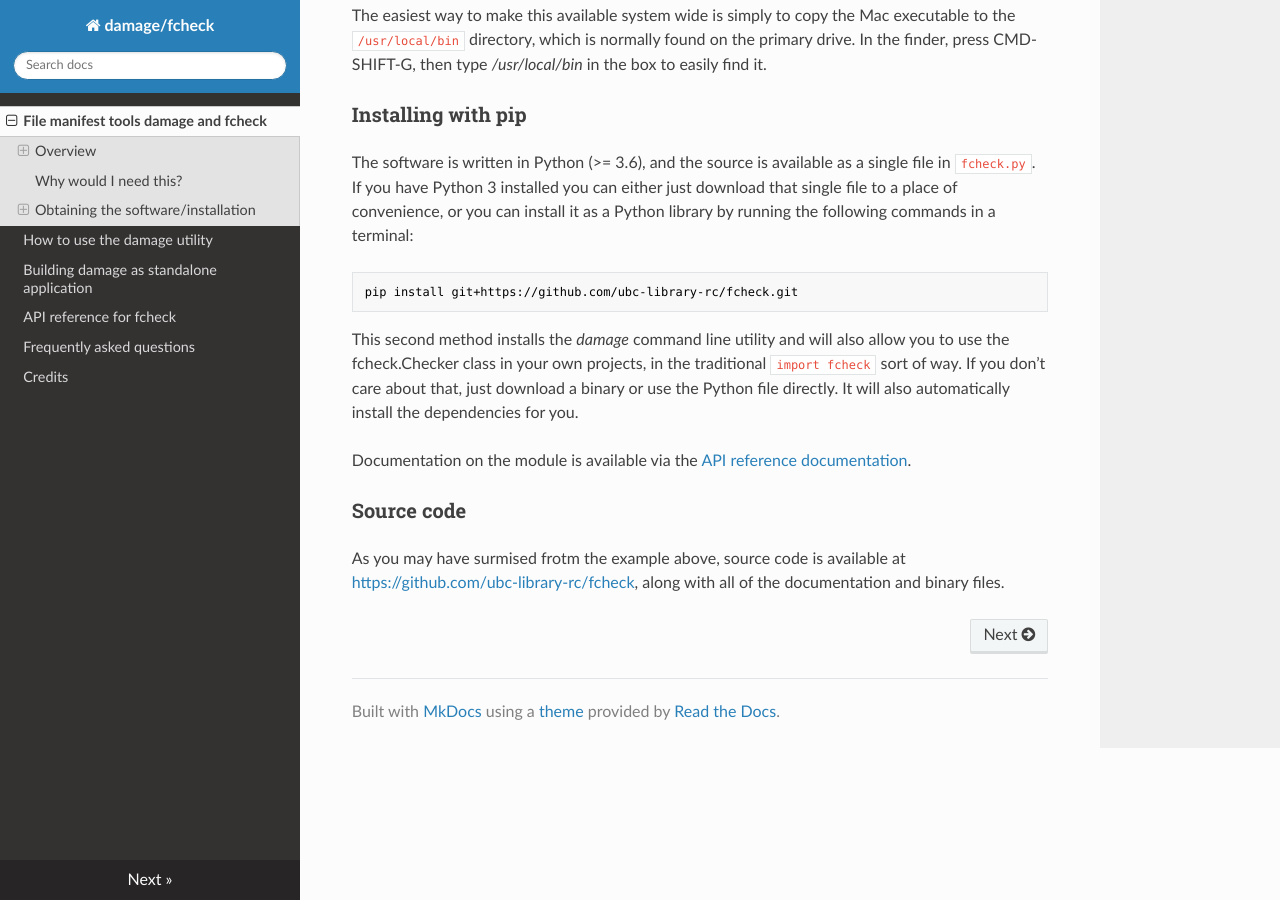
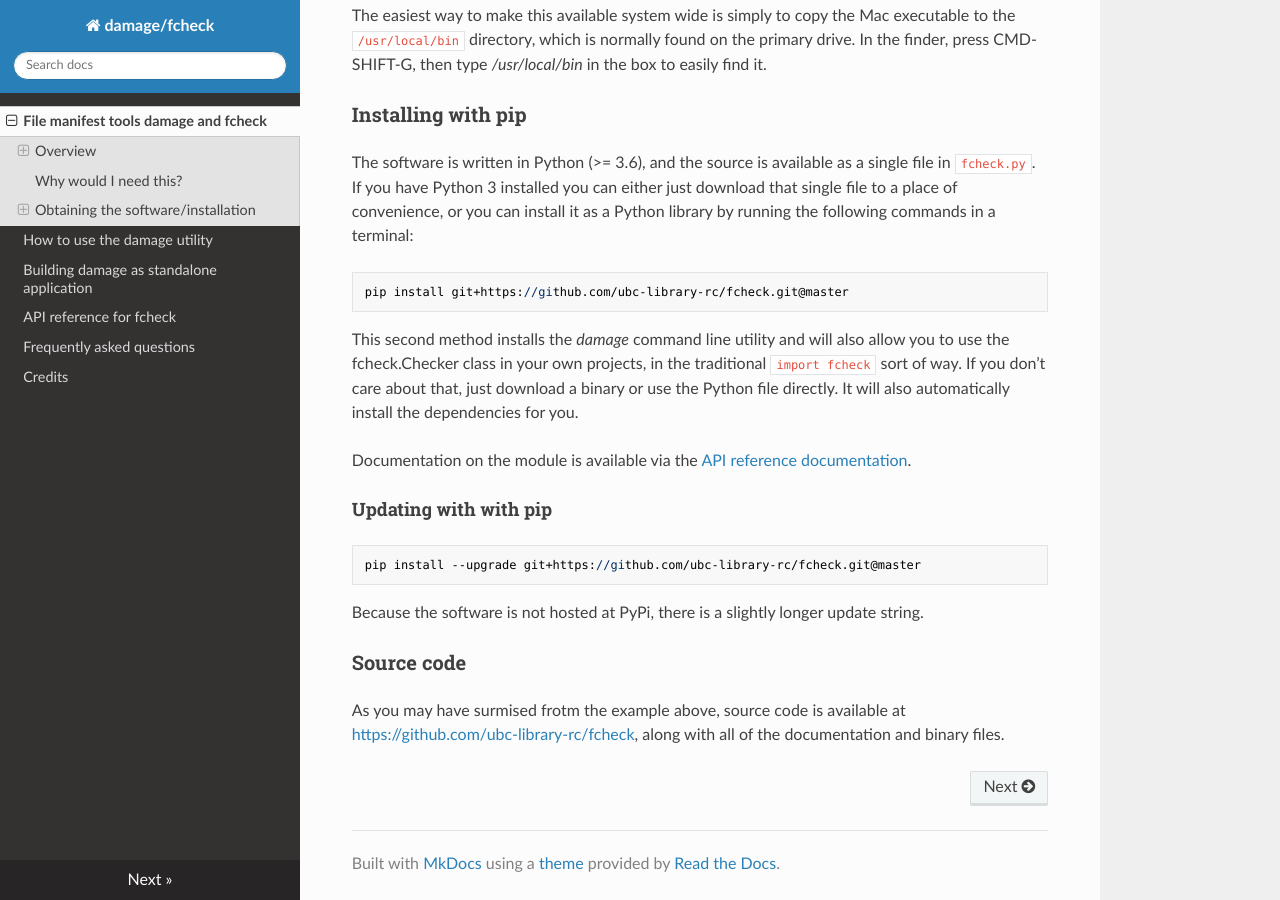
Before and after one commit to ubc-library-rc/damage, an MkDocs documentation site: the page built from docs/index.md, in a window 1280 px wide and 900 px high, scrolled down 2520 px. Built offline with MkDocs 1.6.1, drawn with Linux system fonts in a browser that asks for light colours; nearby versions of some CDN libraries.

Commit message:
Updated installation notes

````diff
--- a/docs/index.md
+++ b/docs/index.md
@@ -87,13 +87,21 @@ The easiest way to make this available system wide is simply to copy the Mac exe
 The software is written in Python (>= 3.6), and the source is available as a single file in `fcheck.py`. If you have Python 3 installed you can either just download that single file to a place of convenience, or you can install it as a Python library by running the following commands in a terminal:
 
 ```
-pip install git+https://github.com/ubc-library-rc/fcheck.git
+pip install git+https://github.com/ubc-library-rc/fcheck.git@master
 ```
 
 This second method installs the *damage* command line utility and will also allow you to use the fcheck.Checker class in your own projects, in the traditional `import fcheck` sort of way. If you don't care about that, just download a binary or use the Python file directly. It will also automatically install the dependencies for you.
 
 Documentation on the module is available via the [API reference documentation](api_reference.md).
 
+#### Updating with with pip
+
+```
+pip install --upgrade git+https://github.com/ubc-library-rc/fcheck.git@master
+```
+
+Because the software is not hosted at PyPi, there is a slightly longer update string.
+
 ### Source code
 
 As you may have surmised frotm the example above, source code is available at <https://github.com/ubc-library-rc/fcheck>, along with all of the documentation and binary files.
````
